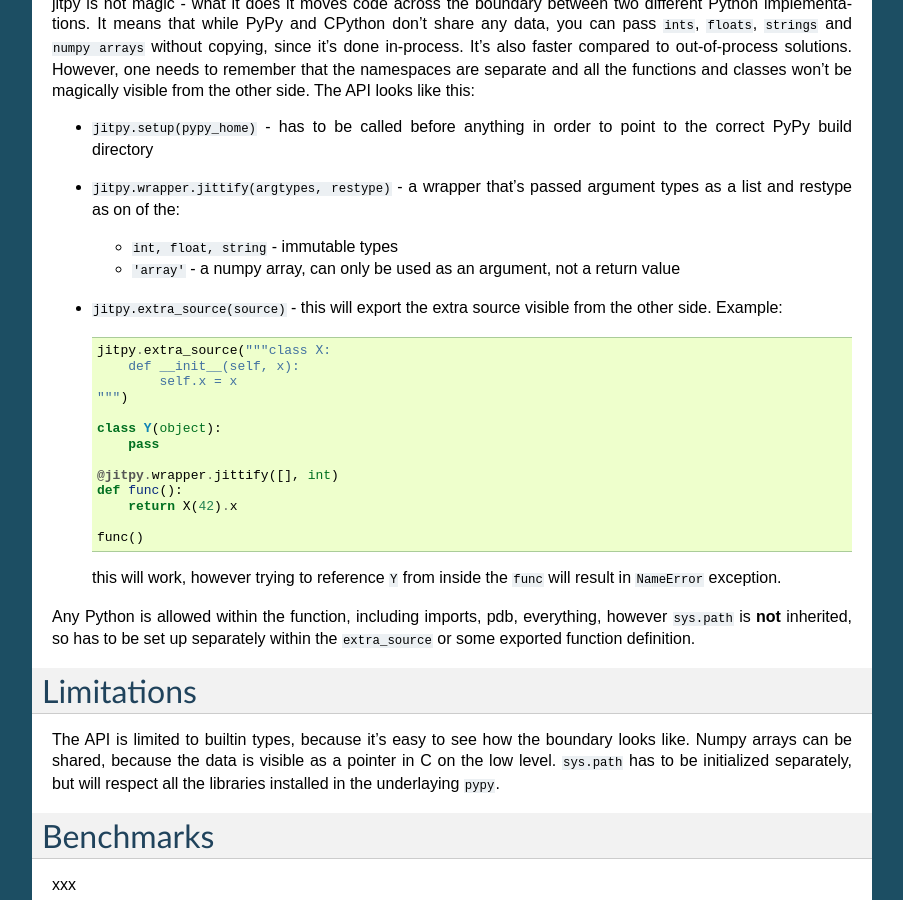
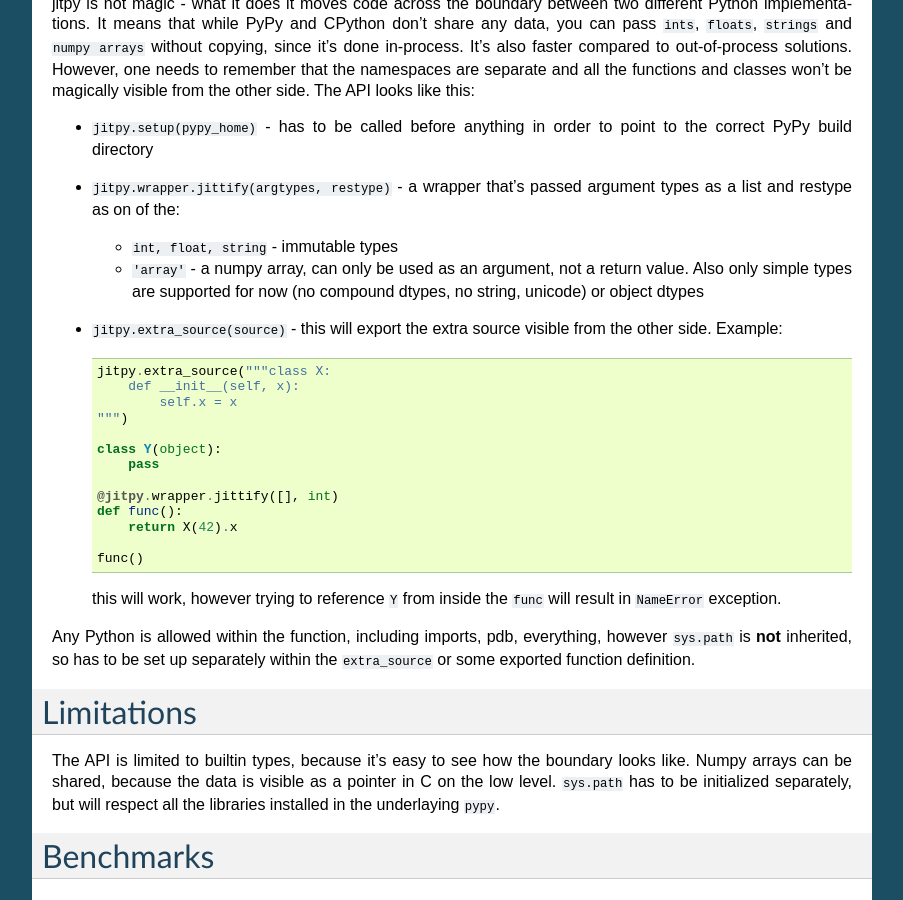
Before and after one commit to fijal/jitpy, a Sphinx documentation site: the page built from doc/index.rst, in a window 1280 px wide and 900 px high, scrolled down 788 px. Shown: the whole window, without its empty margins (198-1101 px from the left). Built offline with Sphinx 7.4.7, drawn with Linux system fonts in a browser that asks for light colours.

Commit message:
clarify the position

```diff
--- a/doc/index.rst
+++ b/doc/index.rst
@@ -68,7 +68,8 @@ be magically visible from the other side. The API looks like this:
   * ``int, float, string`` - immutable types
 
   * ``'array'`` - a numpy array, can only be used as an argument, not a return
-    value
+    value. Also only simple types are supported for now (no compound dtypes,
+    no string, unicode) or object dtypes
 
 * ``jitpy.extra_source(source)`` - this will export the extra source visible
   from the other side. Example:
```
